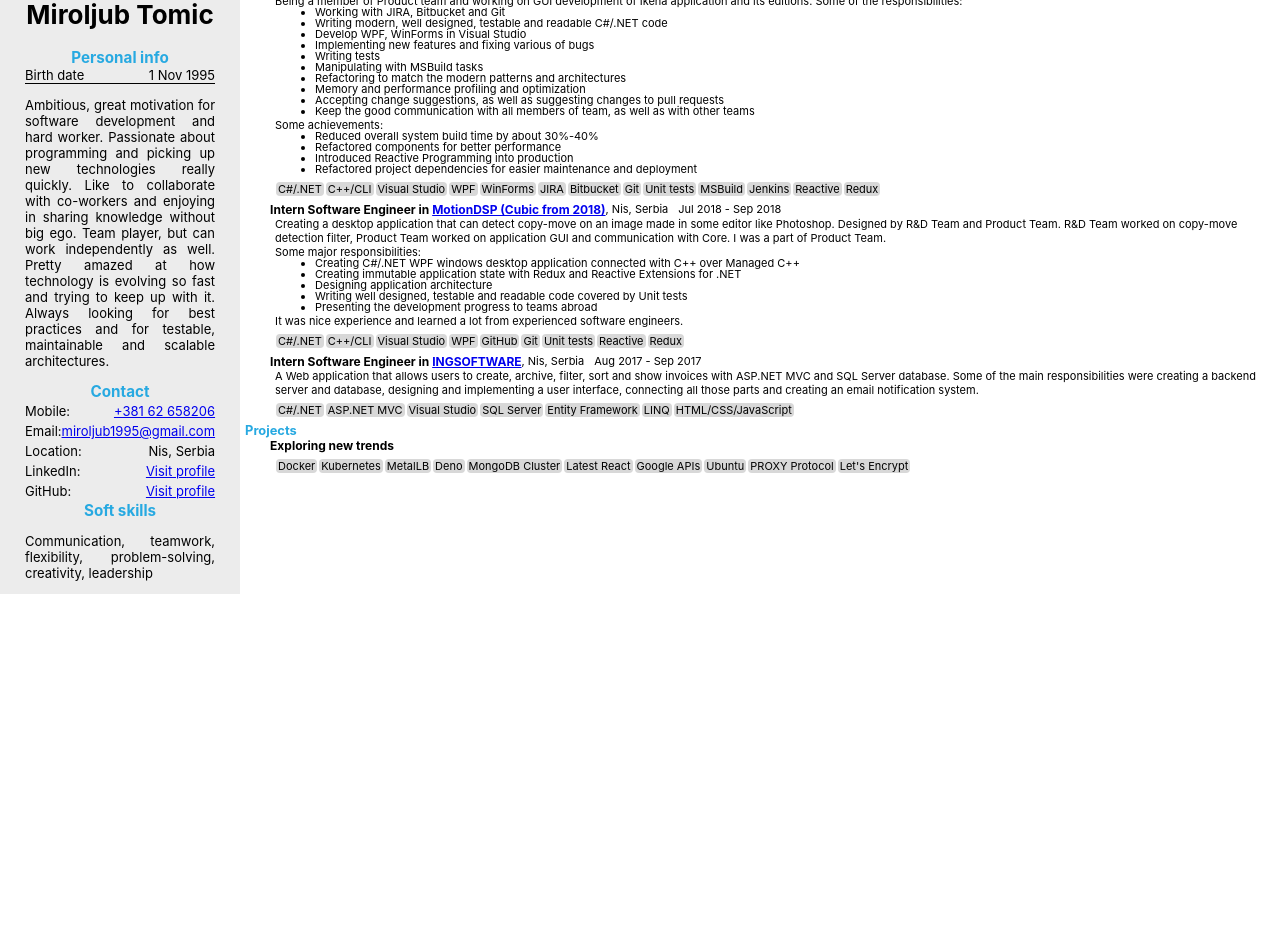
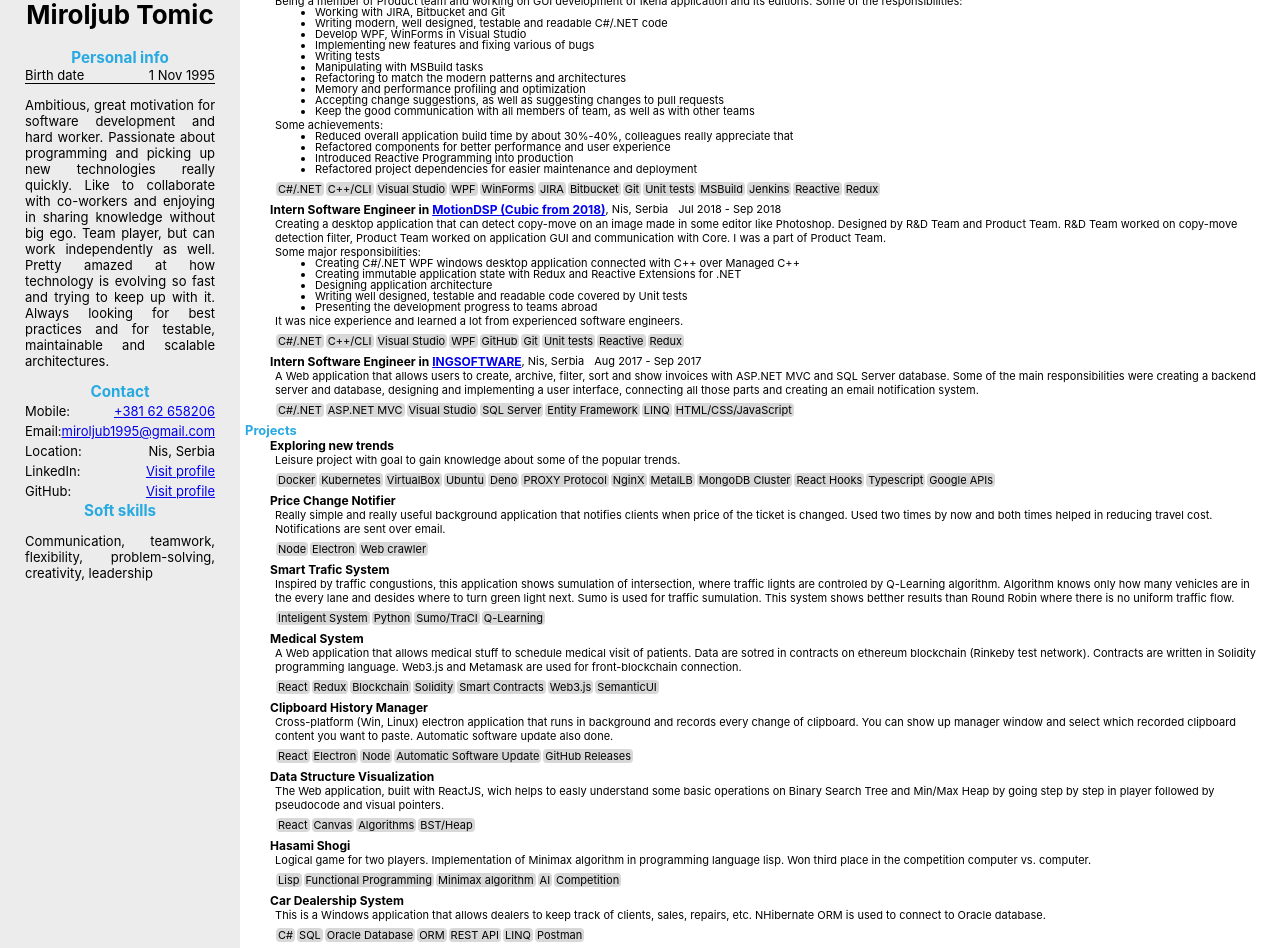
Before and after one commit to miroljub1995/cv, a React (Create React App) app: page / in a window 1280 px wide. Shown: the part 180-1128 px from the top of the page. Before the commit the page ends 800 px from the top, so only its background shows below. Built offline with nearby package versions, Linux system fonts and the light colour scheme.

Commit message:
updated data void page brake in div

```diff
--- a/src/data/experiences.json
+++ b/src/data/experiences.json
@@ -34,8 +34,8 @@
         {
           "type": "list",
           "value": [
-            "Reduced overall system build time by about 30%-40%",
-            "Refactored components for better performance",
+            "Reduced overall application build time by about 30%-40%, colleagues really appreciate that",
+            "Refactored components for better performance and user experience",
             "Introduced Reactive Programming into production",
             "Refactored project dependencies for easier maintenance and deployment"
           ]
--- a/src/data/projects.json
+++ b/src/data/projects.json
@@ -5,20 +5,134 @@
       "descriptions": [
         {
           "type": "text",
-          "value": ""
+          "value": "Leisure project with goal to gain knowledge about some of the popular trends."
         }
       ],
       "keywords": [
         "Docker",
         "Kubernetes",
+        "VirtualBox",
+        "Ubuntu",
+        "Deno",
+        "PROXY Protocol",
+        "NginX",
         "MetalLB",
-        "Deno",
         "MongoDB Cluster",
-        "Latest React",
-        "Google APIs",
-        "Ubuntu",
-        "PROXY Protocol",
-        "Let's Encrypt"
+        "React Hooks",
+        "Typescript",
+        "Google APIs"
+      ]
+    },
+    {
+      "name": "Price Change Notifier",
+      "descriptions": [
+        {
+          "type": "text",
+          "value": "Really simple and really useful background application that notifies clients when price of the ticket is changed. Used two times by now and both times helped in reducing travel cost. Notifications are sent over email."
+        }
+      ],
+      "keywords": [
+        "Node",
+        "Electron",
+        "Web crawler"
+      ]
+    },
+    {
+      "name": "Smart Trafic System",
+      "descriptions": [
+        {
+          "type": "text",
+          "value": "Inspired by traffic congustions, this application shows sumulation of intersection, where traffic lights are controled by Q-Learning algorithm. Algorithm knows only how many vehicles are in the every lane and desides where to turn green light next. Sumo is used for traffic sumulation. This system shows betther results than Round Robin where there is no uniform traffic flow."
+        }
+      ],
+      "keywords": [
+        "Inteligent System",
+        "Python",
+        "Sumo/TraCI",
+        "Q-Learning"
+      ]
+    },
+    {
+      "name": "Medical System",
+      "descriptions": [
+        {
+          "type": "text",
+          "value": "A Web application that allows medical stuff to schedule medical visit of patients. Data are sotred in contracts on ethereum blockchain (Rinkeby test network). Contracts are written in Solidity programming language. Web3.js and Metamask are used for front-blockchain connection."
+        }
+      ],
+      "keywords": [
+        "React",
+        "Redux",
+        "Blockchain",
+        "Solidity",
+        "Smart Contracts",
+        "Web3.js",
+        "SemanticUI"
+      ]
+    },
+    {
+      "name": "Clipboard History Manager",
+      "descriptions": [
+        {
+          "type": "text",
+          "value": "Cross-platform (Win, Linux) electron application that runs in background and records every change of clipboard. You can show up manager window and select which recorded clipboard content you want to paste. Automatic software update also done."
+        }
+      ],
+      "keywords": [
+        "React",
+        "Electron",
+        "Node",
+        "Automatic Software Update",
+        "GitHub Releases"
+      ]
+    },
+    {
+      "name": "Data Structure Visualization",
+      "descriptions": [
+        {
+          "type": "text",
+          "value": "The Web application, built with ReactJS, wich helps to easly understand some basic operations on Binary Search Tree and Min/Max Heap by going step by step in player followed by pseudocode and visual pointers."
+        }
+      ],
+      "keywords": [
+        "React",
+        "Canvas",
+        "Algorithms",
+        "BST/Heap"
+      ]
+    },
+    {
+      "name": "Hasami Shogi",
+      "descriptions": [
+        {
+          "type": "text",
+          "value": "Logical game for two players. Implementation of Minimax algorithm in programming language lisp. Won third place in the competition computer vs. computer."
+        }
+      ],
+      "keywords": [
+        "Lisp",
+        "Functional Programming",
+        "Minimax algorithm",
+        "AI",
+        "Competition"
+      ]
+    },
+    {
+      "name": "Car Dealership System",
+      "descriptions": [
+        {
+          "type": "text",
+          "value": "This is a Windows application that allows dealers to keep track of clients, sales, repairs, etc. NHibernate ORM is used to connect to Oracle database."
+        }
+      ],
+      "keywords": [
+        "C#",
+        "SQL",
+        "Oracle Database",
+        "ORM",
+        "REST API",
+        "LINQ",
+        "Postman"
       ]
     }
   ]
--- a/src/index.css
+++ b/src/index.css
@@ -13,3 +13,9 @@
 #root div {
   display: flex;
 }
+
+@media print {
+  div {
+    page-break-inside: avoid;
+  }
+}
```
